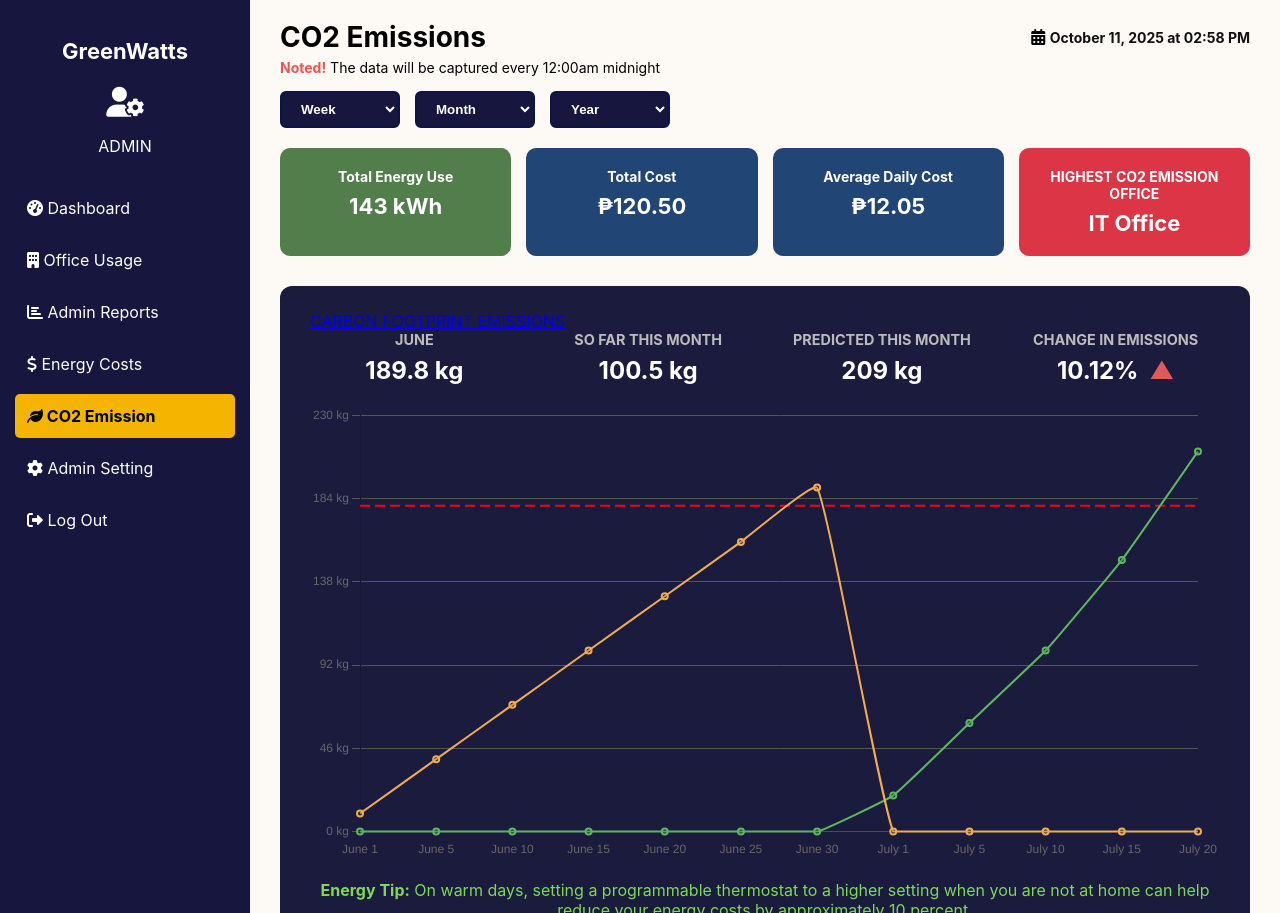
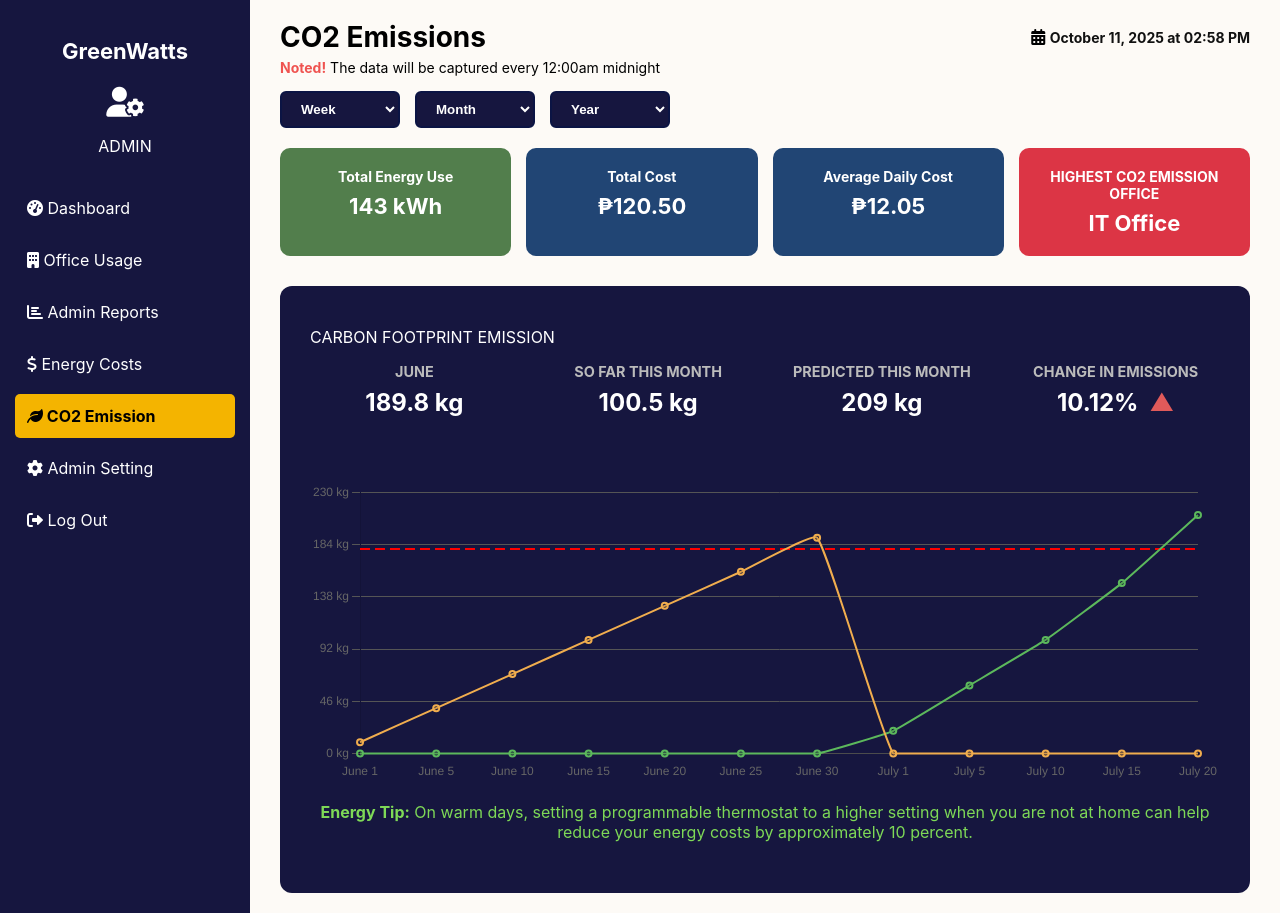
Before and after one commit to KenSanity19/GreenWatts_IoT, a Django app: page /adminpanel/carbonEmission/ in a window 1280 px wide. Run offline with Django 5.2, Linux system fonts and the light colour scheme.

Commit message:
Updated the design for co2 emission page in admin interface

```diff
--- a/greenwatts/adminpanel/static/adminCss/carbonEmission.css
+++ b/greenwatts/adminpanel/static/adminCss/carbonEmission.css
@@ -102,7 +102,7 @@
 
 .chart-section {
     margin-top: 30px;
-    background-color: #1B1B3D;
+    background-color: #16163f;
     border-radius: 12px;
     padding: 25px 30px 35px 30px;
     color: #fff;
@@ -120,6 +120,7 @@
     width: 100%;
     gap: 25px;
     flex-wrap: wrap;
+    margin-bottom: 45px;
 }
 
 .info-item {
@@ -153,6 +154,11 @@
     text-align: center;
 }
 
+#co2Chart {
+    height: 300px !important;
+    max-height: 300px;
+}
+
 /* Responsive adjustments */
 @media (max-width: 900px) {
     .main-content {
--- a/greenwatts/adminpanel/templates/carbonEmission.html
+++ b/greenwatts/adminpanel/templates/carbonEmission.html
@@ -109,7 +109,7 @@
       </div>
 
       <section class="chart-section">
-        <a href="#" class="carbon-footprint-link">CARBON FOOTPRINT EMISSIONS</a>
+        <p>CARBON FOOTPRINT EMISSION</p>
         <div class="chart-header">
           <div class="chart-info">
             <div class="info-item">
@@ -191,9 +191,25 @@
         },
         options: {
           responsive: true,
+          maintainAspectRatio: false,
           plugins: {
             legend: {
               display: false,
+            },
+            afterDraw: function (chart) {
+              const ctx = chart.ctx;
+              const xAxis = chart.scales.x;
+              const yAxis = chart.scales.y;
+              const thresholdY = yAxis.getPixelForValue(180);
+              const rightX = xAxis.getPixelForValue(
+                chart.data.labels.length - 1
+              );
+              ctx.save();
+              ctx.font = "bold 12px Arial";
+              ctx.fillStyle = "red";
+              ctx.textAlign = "left";
+              ctx.fillText("THRESHOLD", rightX + 5, thresholdY - 5);
+              ctx.restore();
             },
           },
           scales: {
```
